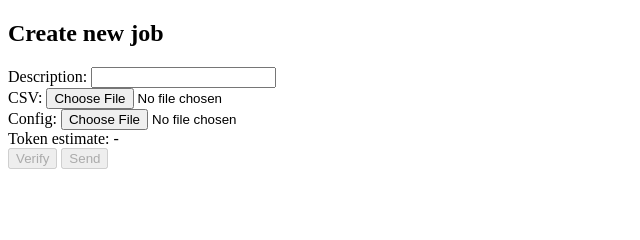
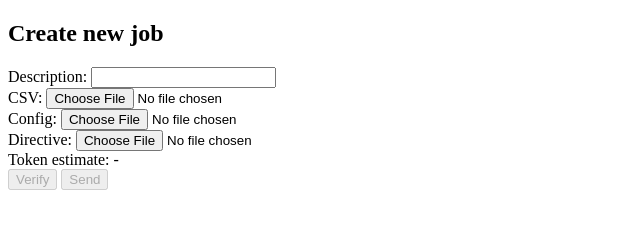
Before and after one commit to jlezcano4755/iadroc, a Flask app: template templates/index.html in a window 1280 px wide. Shown: the part 159-399 px from the top of the page, without its empty margins (0-640 px from the left). Run offline with Flask 3, Linux system fonts and the light colour scheme; the template is opened without the code that fills it, so the values that code supplies are empty.

Commit message:
Separate directive file and use base64 API key

```diff
--- a/app.py
+++ b/app.py
@@ -5,6 +5,7 @@ import threading
 import time
 import shutil
 import random
+import base64
 import openai
 from datetime import datetime
 from flask import Flask, request, jsonify, render_template, redirect, url_for, send_file
@@ -33,6 +34,7 @@ class Job(db.Model):
     user = db.relationship('User', backref='jobs')
     csv_path = db.Column(db.String(200), nullable=False)
     config_path = db.Column(db.String(200), nullable=False)
+    directive_path = db.Column(db.String(200), nullable=False)
     config_json = db.Column(db.Text, nullable=False)
     # possible states: pending, approved, processing, done, failed,
     # rejected, cancelled
@@ -75,7 +77,7 @@ def analyze_csv(csv_path: str, target: str, delimiter: str = ','):
                 return True, text  # return first non-empty row text
     return False, None
 
-def token_estimator(csv_path: str, config: dict, sample_size: int = 5) -> int:
+def token_estimator(csv_path: str, config: dict, directive: str, sample_size: int = 5) -> int:
     """Estimate total token usage by sampling rows and querying OpenAI."""
     delimiter = config.get('delimiter', ',')
     with open(csv_path, newline='', encoding='utf-8') as f:
@@ -85,7 +87,8 @@ def token_estimator(csv_path: str, config: dict, sample_size: int = 5) -> int:
         return 0
 
     sample_rows = random.sample(rows, min(sample_size, len(rows)))
-    client = openai.OpenAI(api_key=config.get('openai_api_key'))
+    api_key = base64.b64decode(config.get('openai_api_key')).decode()
+    client = openai.OpenAI(api_key=api_key)
     total_tokens = 0
     successful = 0
 
@@ -100,7 +103,7 @@ def token_estimator(csv_path: str, config: dict, sample_size: int = 5) -> int:
                 resp = client.chat.completions.create(
                     model=config.get('model', 'gpt-3.5-turbo'),
                     messages=[
-                        {"role": "system", "content": config.get('directive', '')},
+                        {"role": "system", "content": directive},
                         {"role": "user", "content": text}
                     ],
                     temperature=config.get('temperature', 0.2),
@@ -122,18 +125,19 @@ def token_estimator(csv_path: str, config: dict, sample_size: int = 5) -> int:
     avg_tokens = total_tokens / successful
     return int(avg_tokens * len(rows))
 
-def openai_process(row: dict, config: dict) -> tuple:
+def openai_process(row: dict, config: dict, directive: str) -> tuple:
     """Process a row with OpenAI and return the updated row and tokens used."""
     text = row.get(config['target'], '') or ''
     retries = config.get('retry_times', 3)
-    client = openai.OpenAI(api_key=config.get('openai_api_key'))
+    api_key = base64.b64decode(config.get('openai_api_key')).decode()
+    client = openai.OpenAI(api_key=api_key)
     last_err = None
     for _ in range(retries):
         try:
             resp = client.chat.completions.create(
                 model=config.get('model', 'gpt-3.5-turbo'),
                 messages=[
-                    {"role": "system", "content": config.get('directive', '')},
+                    {"role": "system", "content": directive},
                     {"role": "user", "content": text}
                 ],
                 temperature=config.get('temperature', 0.2),
@@ -160,6 +164,8 @@ def process_job_async(job_id: int):
         db.session.commit()
 
         config = json.loads(job.config_json)
+        with open(job.directive_path, 'r', encoding='utf-8') as df:
+            directive_text = df.read()
         delimiter = config.get('delimiter', ',')
         snapshot_interval = config.get('snapshot_rows', 100)
 
@@ -189,7 +195,7 @@ def process_job_async(job_id: int):
                         continue
 
                     try:
-                        result, used = openai_process(row, config)
+                        result, used = openai_process(row, config, directive_text)
                     except Exception:
                         job.error_rows += 1
                         result, used = row, 0
@@ -242,7 +248,9 @@ def verify_files():
         return jsonify({'error': 'Unauthorized'}), 401
     csv_file = request.files.get('csv')
     config_file = request.files.get('config')
-    if not csv_file or not config_file:
+    directive_file = request.files.get('directive')
+    directive_file = request.files.get('directive')
+    if not csv_file or not config_file or not directive_file:
         return jsonify({'error': 'Missing files'}), 400
 
     csv_path = os.path.join(app.config['UPLOAD_FOLDER'], f'tmp_{csv_file.filename}')
@@ -256,6 +264,8 @@ def verify_files():
         except json.JSONDecodeError:
             return jsonify({'error': 'Invalid config JSON'}), 400
 
+    directive_text = directive_file.read().decode('utf-8')
+
     if not validate_config(config):
         return jsonify({'error': 'Config missing required fields'}), 400
 
@@ -264,7 +274,7 @@ def verify_files():
         return jsonify({'error': 'CSV missing target column or no valid rows'}), 400
 
     try:
-        token_est = token_estimator(csv_path, config)
+        token_est = token_estimator(csv_path, config, directive_text)
     except Exception as e:
         return jsonify({'error': str(e)}), 400
     return jsonify({'message': 'verified', 'token_estimate': token_est})
@@ -281,7 +291,7 @@ def create_job():
     token_estimate = request.form.get('token_estimate')
     description = request.form.get('description')
 
-    if not all([csv_file, config_file, token_estimate]):
+    if not all([csv_file, config_file, directive_file, token_estimate]):
         return 'Missing data', 400
 
     # read config file to store json parameters
@@ -293,7 +303,8 @@ def create_job():
         return 'Invalid config', 400
 
     job = Job(user_id=user.id, token_estimate=int(token_estimate),
-              csv_path='', config_path='', config_json=json.dumps(config_data),
+              csv_path='', config_path='', directive_path='',
+              config_json=json.dumps(config_data),
               description=description)
     db.session.add(job)
     db.session.commit()
@@ -302,12 +313,15 @@ def create_job():
     os.makedirs(job_folder, exist_ok=True)
     csv_path = os.path.join(job_folder, csv_file.filename)
     config_path = os.path.join(job_folder, 'config.json')
+    directive_path = os.path.join(job_folder, 'directive.txt')
     csv_file.save(csv_path)
     with open(config_path, 'w', encoding='utf-8') as f:
         f.write(config_bytes.decode('utf-8'))
+    directive_file.save(directive_path)
 
     job.csv_path = csv_path
     job.config_path = config_path
+    job.directive_path = directive_path
     db.session.commit()
 
     return redirect(url_for('index', token=token))
--- a/config.json
+++ b/config.json
@@ -1,13 +1,12 @@
 {
   "retry_times": 3,
   "max_rows": 10,
-  "openai_api_key": "sk-replace-me",
+  "openai_api_key": "c2stcmVwbGFjZS1tZQ==",
   "model": "gpt-3.5-turbo",
   "target": "sample_text",
   "delimiter": ",",
   "snapshot_rows": 5,
   "new_columns": ["subject", "predicate", "verb"],
-  "directive": "Extract the subject, predicate and verb from the input text using Spanish grammar rules. Respond using JSON with keys subject, predicate and verb only.",
   "schema": {
     "type": "object",
     "properties": {
--- /dev/null
+++ b/directive.txt
@@ -0,0 +1 @@
+Extract the subject, predicate and verb from the input text using Spanish grammar rules. Respond using JSON with keys subject, predicate and verb only.
--- a/templates/index.html
+++ b/templates/index.html
@@ -6,7 +6,8 @@
     function enableVerify() {
       const csv = document.getElementById('csv').files.length;
       const config = document.getElementById('config').files.length;
-      document.getElementById('verify').disabled = !(csv && config);
+      const directive = document.getElementById('directive').files.length;
+      document.getElementById('verify').disabled = !(csv && config && directive);
     }
     function verifyFiles() {
       const formData = new FormData(document.getElementById('jobForm'));
@@ -102,6 +103,7 @@
   Description: <input type="text" name="description"><br>
   CSV: <input type="file" id="csv" name="csv" onchange="enableVerify()"><br>
   Config: <input type="file" id="config" name="config" onchange="enableVerify()"><br>
+  Directive: <input type="file" id="directive" name="directive" onchange="enableVerify()"><br>
   Token estimate: <span id="tokens">-</span><br>
   <button type="button" id="verify" onclick="verifyFiles()" disabled>Verify</button>
   <button type="submit" id="send" disabled>Send</button>
```
Also changed, not shown: README.md.
